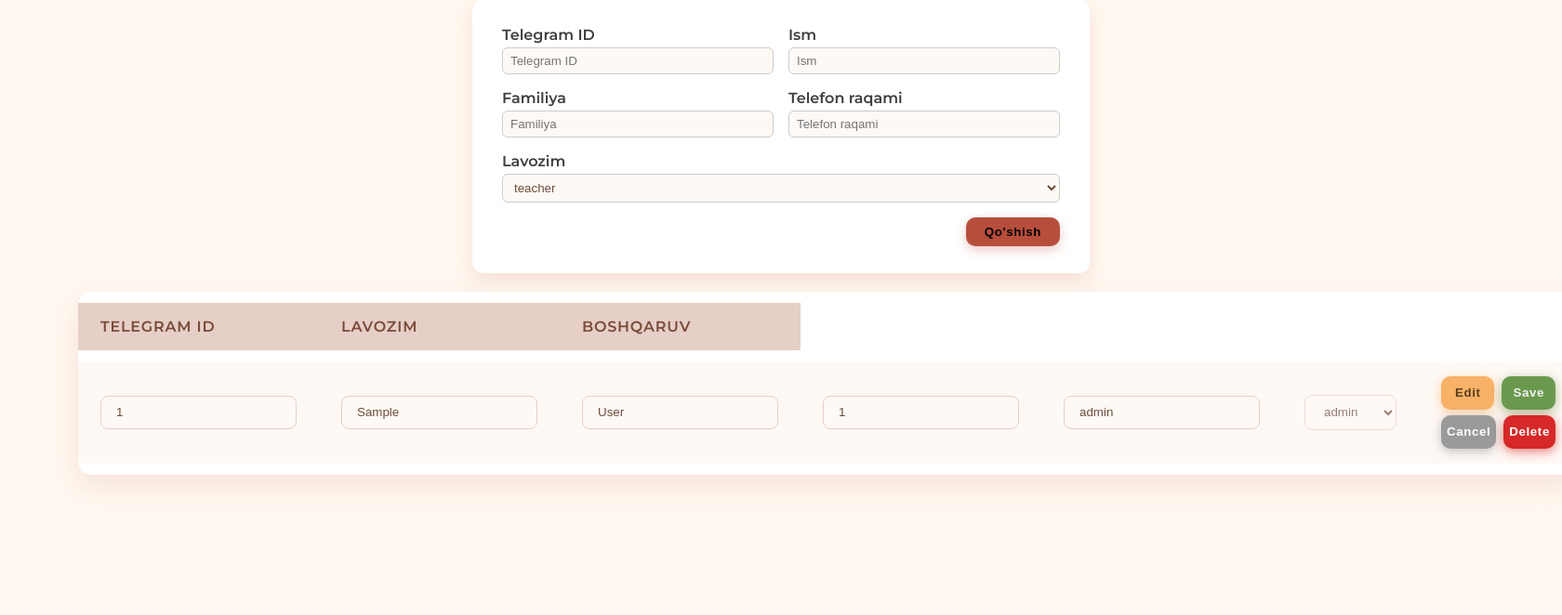
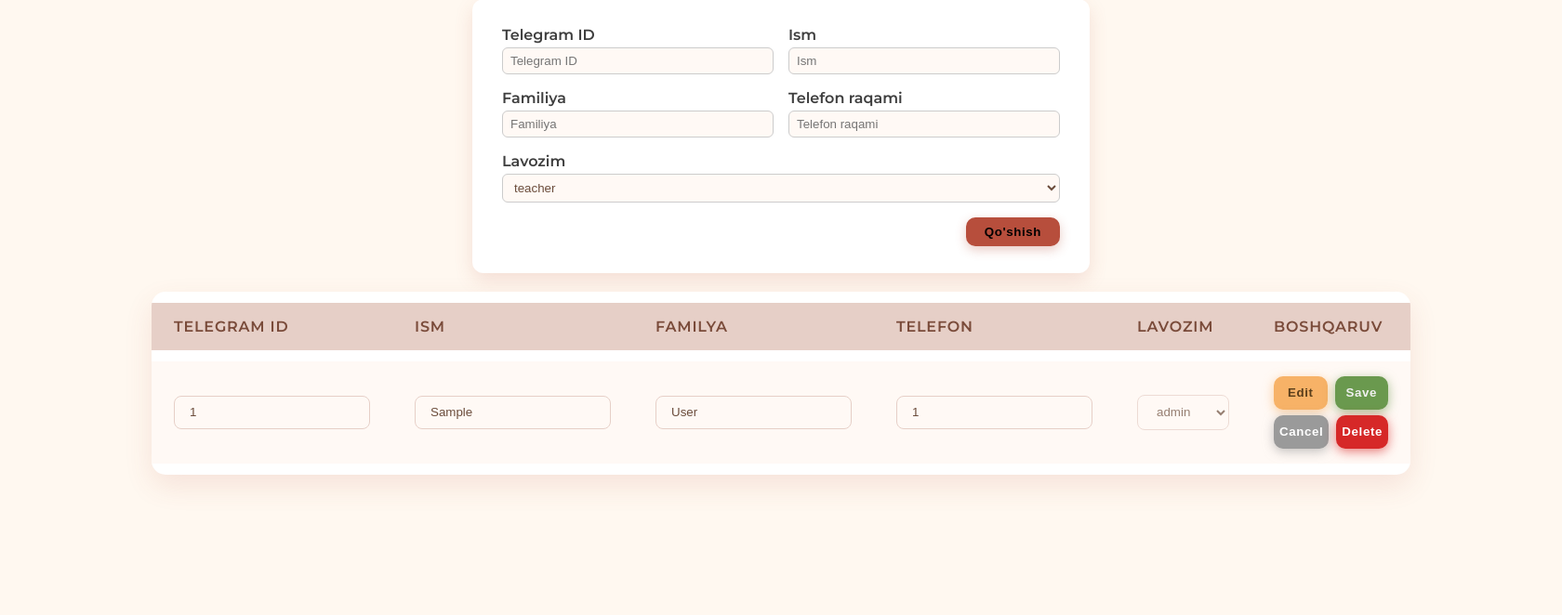
Before and after one commit to AbdulxaqDev/baxtli-oila, a Django app: page /users/ in a window 1680 px wide. Shown: the part 218-880 px from the top of the page at 93% size. Run offline with Django 5.2, Linux system fonts and the light colour scheme; a user stored in the database is signed in; tables that the repository leaves empty hold one stand-in row (values such as "Sample post"); a database or web service that is not in the repository returns one stand-in record (values such as "Sample title").

Commit message:
feature: add column headers

```diff
--- a/happyfamily/core/templates/core/user_list.html
+++ b/happyfamily/core/templates/core/user_list.html
@@ -135,7 +135,14 @@
 
 <table class="table table-bordered">
   <thead>
-    <tr><th style="text-align: left;">Telegram ID</th><th style="text-align: left;">Lavozim</th><th style="text-align: left;">Boshqaruv</th></tr>
+    <tr>
+      <th style="text-align: left;">Telegram ID</th>
+      <th style="text-align: left;">Ism</th>
+      <th style="text-align: left;">Familya</th>
+      <th style="text-align: left;">Telefon</th>
+      <th style="text-align: left;">Lavozim</th>
+      <th style="text-align: left;">Boshqaruv</th>
+    </tr>
   </thead>
   <tbody>
     {% for u in users %}
@@ -151,9 +158,6 @@
   </td>
   <td>
     <input class="form-control" name="phone_number" value="{{ u.phone_number }}" readonly />
-  </td>
-  <td>
-    <input class="form-control" name="role" value="{{ u.role }}" readonly />
   </td>
       <td>
         <select class="form-select" name="role" disabled>
```
